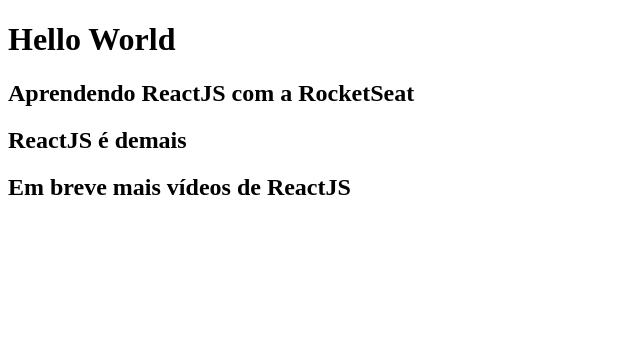
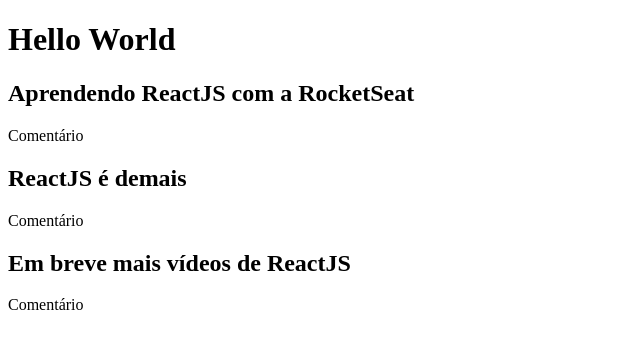
Before and after one commit to marcelosperalta/bootcamp_rocketseat, a React (Create React App) app in the folder 20170622/my-app/: page / in a window 1280 px wide. Shown: the top 348 px of the page, without its empty margins (0-640 px from the left). Built offline with nearby package versions, Linux system fonts and the light colour scheme.

Commit message:
rocketseat

```diff
--- a/20170622/my-app/src/components/App.js
+++ b/20170622/my-app/src/components/App.js
@@ -7,7 +7,7 @@
         return (
             <div>
                 <h1>Hello World</h1>
-                {/* <Post /> */} {/* cenário 1 */}
+                {/* <Post /> // cenário 1 */}
                 <Post title="Aprendendo ReactJS com a RocketSeat"/>
                 <Post title="ReactJS é demais"/>
                 <Post title="Em breve mais vídeos de ReactJS"/>
--- a/20170622/my-app/src/components/Comment.js
+++ b/20170622/my-app/src/components/Comment.js
@@ -0,0 +1,9 @@
+import React from "react";
+
+export default class Comment extends React.Component {
+    render() {
+        return (
+        <p>Comentário</p>
+        );
+    }
+}
--- a/20170622/my-app/src/components/Post.js
+++ b/20170622/my-app/src/components/Post.js
@@ -1,10 +1,15 @@
 import React from "react";
+
+import Comment from "./Comment"
 
 export default class Post extends React.Component {
     render() {
         return (
-            // <h2>Post</h2> // cenário 1
-            <h2>{this.props.title}</h2>
+            <div>
+                {/* <h2>Post</h2> // cenário 1 */}
+                <h2>{this.props.title}</h2>
+                <Comment />
+            </div>
         )
     }
 }
```
